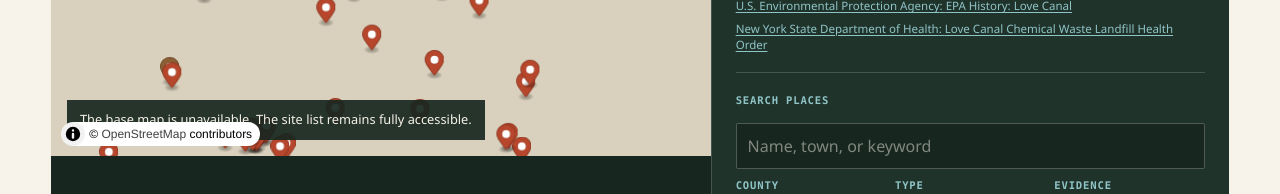
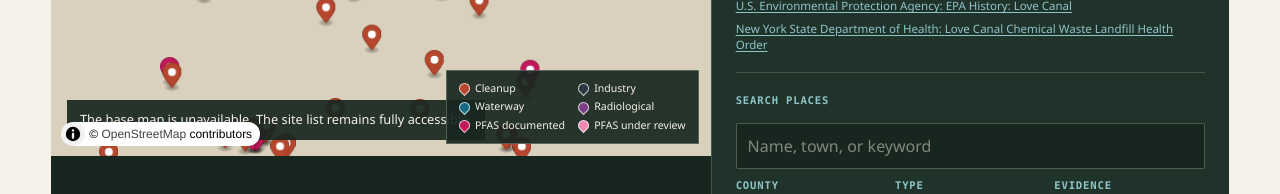
Before and after one commit to townefordmis/wnyatlas, a Next.js app: page / in a window 1280 px wide. Shown: the part 1452-1646 px from the top of the page. Built offline with nearby package versions, Linux system fonts and the light colour scheme; no server answers.

Commit message:
Expand PFAS map records and health context

```diff
--- a/src/app/globals.css
+++ b/src/app/globals.css
@@ -387,6 +387,39 @@ h1 {
   font-size: 0.8rem;
 }
 
+.atlas-map-legend {
+  position: absolute;
+  z-index: 5;
+  right: 0.75rem;
+  bottom: 0.75rem;
+  display: grid;
+  grid-template-columns: repeat(2, auto);
+  gap: 0.35rem 0.8rem;
+  max-width: calc(100% - 1.5rem);
+  padding: 0.65rem 0.75rem;
+  color: var(--paper);
+  border: 1px solid rgba(245, 241, 231, 0.26);
+  background: rgba(23, 39, 32, 0.92);
+  font-size: 0.66rem;
+  line-height: 1.25;
+}
+
+.atlas-map-legend span {
+  display: inline-flex;
+  align-items: center;
+  gap: 0.35rem;
+  white-space: nowrap;
+}
+
+.atlas-map-legend i {
+  width: 0.68rem;
+  height: 0.68rem;
+  flex: 0 0 auto;
+  border: 1px solid rgba(255, 255, 255, 0.74);
+  border-radius: 50% 50% 50% 0;
+  transform: rotate(-45deg);
+}
+
 .map-sidebar {
   display: flex;
   flex-direction: column;
@@ -587,6 +620,20 @@ h1 {
   color: var(--water-light);
   border: 1px solid rgba(143, 196, 199, 0.45);
   font-size: 0.68rem;
+}
+
+.map-pfas-status {
+  margin: 0.8rem 0 0;
+  padding: 0.65rem 0.7rem;
+  border-left: 4px solid #c2185b;
+  background: rgba(194, 24, 91, 0.12);
+  font-size: 0.78rem;
+  line-height: 1.45;
+}
+
+.map-pfas-status.is-under-review {
+  border-left-color: #f08ab4;
+  background: rgba(240, 138, 180, 0.1);
 }
 
 .map-sources {
@@ -969,6 +1016,38 @@ footer {
 
 .story-body {
   max-width: 820px;
+}
+
+.pfas-record-status,
+.pfas-health-context {
+  border-left: 5px solid #c2185b;
+  background: rgba(194, 24, 91, 0.07);
+}
+
+.pfas-record-status {
+  margin-top: 1.5rem;
+  padding: 1rem 1.1rem;
+}
+
+.pfas-record-status p {
+  margin-bottom: 0;
+}
+
+.story-body .pfas-health-context {
+  padding: clamp(1.25rem, 2.5vw, 2rem);
+}
+
+.pfas-health-sources {
+  display: grid;
+  gap: 0.55rem;
+  margin-top: 1.25rem;
+}
+
+.pfas-health-sources a {
+  color: #8f194c;
+  font-weight: 720;
+  text-decoration: underline;
+  text-underline-offset: 0.18em;
 }
 
 .story-body section + section {
--- a/src/app/sites/[id]/page.tsx
+++ b/src/app/sites/[id]/page.tsx
@@ -226,6 +226,16 @@ export default async function SitePage({ params }: SitePageProps) {
                 <p key={paragraph}>{paragraph}</p>
               ))}
               <p>{story.categoryContext}</p>
+              {(site.category === "pfas" || site.pfasStatus) && (
+                <div className="pfas-record-status">
+                  <strong>PFAS record status</strong>
+                  <p>
+                    {site.pfasStatus === "under-review"
+                      ? "Historical records and sampling information are being reviewed. This page does not present the property as a confirmed PFAS source."
+                      : "PFAS activity, investigation, or detection is documented in the cited site record. That documentation does not by itself establish off-site exposure or a health effect in any individual."}
+                  </p>
+                </div>
+              )}
               {site.atomicLegacy && (
                 <p>
                   <strong>{site.atomicLegacy.era}:</strong>{" "}
@@ -233,6 +243,52 @@ export default async function SitePage({ params }: SitePageProps) {
                 </p>
               )}
             </section>
+
+            {(site.category === "pfas" || site.pfasStatus) && (
+              <section className="pfas-health-context">
+                <p className="eyebrow">Health context</p>
+                <h2>Why PFAS are a long-term concern</h2>
+                <p>
+                  PFAS are a large family of manufactured chemicals. Many are highly
+                  persistent, and some can remain in the environment or build up in
+                  people and animals over time. Persistence can allow releases to move
+                  through groundwater, surface water, waste systems, food, and fish long
+                  after the original use has ended.
+                </p>
+                <p>
+                  Human studies have found associations between increased exposure to
+                  certain PFAS and higher cholesterol, lower antibody response to some
+                  vaccines, changes in liver enzymes, pregnancy-induced hypertension and
+                  preeclampsia, small decreases in birth weight, and kidney or testicular
+                  cancer for PFOA. Evidence differs by compound, and research continues.
+                  A site detection does not show that a particular person was exposed or
+                  that PFAS caused an illness.
+                </p>
+                <div className="pfas-health-sources">
+                  <a
+                    href="https://www.atsdr.cdc.gov/pfas/about/health-effects.html"
+                    target="_blank"
+                    rel="noreferrer"
+                  >
+                    ATSDR: How PFAS may affect health
+                  </a>
+                  <a
+                    href="https://www.epa.gov/pfas/our-current-understanding-human-health-and-environmental-risks-pfas"
+                    target="_blank"
+                    rel="noreferrer"
+                  >
+                    U.S. EPA: Current understanding of PFAS risks
+                  </a>
+                  <a
+                    href="https://www.health.ny.gov/environmental/water/drinking/emerging_pfas_publicwater"
+                    target="_blank"
+                    rel="noreferrer"
+                  >
+                    New York State: PFAS and drinking water
+                  </a>
+                </div>
+              </section>
+            )}
 
             {story.timeline.length > 0 && (
               <section>
--- a/src/components/atlas-map.tsx
+++ b/src/components/atlas-map.tsx
@@ -29,6 +29,25 @@ const evidenceLabels: Record<AtlasSite["evidenceStatus"], string> = {
   "research-lead": "Research lead",
 };
 
+const markerColors = {
+  cleanup: "#b6462c",
+  industry: "#263943",
+  pfas: "#c2185b",
+  pfasReview: "#f08ab4",
+  radiological: "#7b3f86",
+  waterway: "#176b87",
+} as const;
+
+function hasPfasRecord(site: AtlasSite) {
+  return site.category === "pfas" || Boolean(site.pfasStatus);
+}
+
+function getMarkerColor(site: AtlasSite) {
+  if (site.pfasStatus === "under-review") return markerColors.pfasReview;
+  if (hasPfasRecord(site)) return markerColors.pfas;
+  return markerColors[site.category];
+}
+
 export function AtlasMap() {
   const mapContainer = useRef<HTMLDivElement>(null);
   const detailPanel = useRef<HTMLDivElement>(null);
@@ -53,7 +72,10 @@ export function AtlasMap() {
           value.toLowerCase().includes(normalizedQuery),
         );
       const matchesCounty = county === "all" || site.county === county;
-      const matchesCategory = category === "all" || site.category === category;
+      const matchesCategory =
+        category === "all" ||
+        site.category === category ||
+        (category === "pfas" && hasPfasRecord(site));
       const matchesEvidence =
         evidence === "all" || site.evidenceStatus === evidence;
 
@@ -144,16 +166,7 @@ export function AtlasMap() {
     const markerStore = markers.current;
     featuredSites.forEach((site) => {
       const marker = new maplibregl.Marker({
-        color:
-          site.category === "waterway"
-            ? "#176b87"
-            : site.category === "radiological"
-              ? "#7b3f86"
-              : site.category === "pfas"
-                ? "#8b5e34"
-                : site.category === "industry"
-                  ? "#263943"
-                  : "#b6462c",
+        color: getMarkerColor(site),
         scale: 0.72,
         subpixelPositioning: true,
       })
@@ -238,6 +251,14 @@ export function AtlasMap() {
             ref={mapContainer}
             aria-label={`Interactive map of ${featuredSites.length} featured Western New York sites`}
           />
+          <div className="atlas-map-legend" aria-label="Map pin colors">
+            <span><i style={{ background: markerColors.cleanup }} /> Cleanup</span>
+            <span><i style={{ background: markerColors.industry }} /> Industry</span>
+            <span><i style={{ background: markerColors.waterway }} /> Waterway</span>
+            <span><i style={{ background: markerColors.radiological }} /> Radiological</span>
+            <span><i style={{ background: markerColors.pfas }} /> PFAS documented</span>
+            <span><i style={{ background: markerColors.pfasReview }} /> PFAS under review</span>
+          </div>
           {mapUnavailable && (
             <p className="map-status" role="status">
               The base map is unavailable. The site list remains fully accessible.
@@ -386,6 +407,14 @@ export function AtlasMap() {
               </p>
               <h3>{displayedSite.name}</h3>
               <p>{displayedSite.summary}</p>
+              {displayedSite.pfasStatus && (
+                <p className={`map-pfas-status is-${displayedSite.pfasStatus}`}>
+                  <strong>PFAS:</strong>{" "}
+                  {displayedSite.pfasStatus === "documented"
+                    ? "Documented in the site record"
+                    : "Records and sampling are under review; no PFAS conclusion is presented"}
+                </p>
+              )}
               {displayedSite.atomicLegacy && (
                 <p>
                   <strong>{displayedSite.atomicLegacy.era}:</strong>{" "}
--- a/src/components/site-directory.tsx
+++ b/src/components/site-directory.tsx
@@ -35,7 +35,10 @@ export function SiteDirectory() {
         site.summary,
       ].some((value) => value.toLowerCase().includes(normalizedQuery));
     const matchesCounty = county === "all" || site.county === county;
-    const matchesCategory = category === "all" || site.category === category;
+    const matchesCategory =
+      category === "all" ||
+      site.category === category ||
+      (category === "pfas" && Boolean(site.pfasStatus));
 
     return matchesQuery && matchesCounty && matchesCategory;
   });
--- a/src/data/featured-sites.ts
+++ b/src/data/featured-sites.ts
@@ -793,6 +793,7 @@ const featuredSiteRecords: AtlasSite[] = [
     municipality: "Cheektowaga",
     county: "Erie",
     category: "cleanup",
+    pfasStatus: "under-review",
     summary:
       "Former municipal and industrial landfill bordering Transit Road where drums and contaminated material were removed, wastes were consolidated beneath engineered caps, and long-term monitoring continues.",
     evidenceStatus: "well-documented",
@@ -875,6 +876,7 @@ const featuredSiteRecords: AtlasSite[] = [
     municipality: "Niagara Falls",
     county: "Niagara",
     category: "pfas",
+    pfasStatus: "documented",
     summary:
       "Federal and state investigations of PFAS associated with historical use and releases of aqueous film-forming firefighting foam at the air station.",
     evidenceStatus: "research-in-progress",
@@ -898,6 +900,7 @@ const featuredSiteRecords: AtlasSite[] = [
     municipality: "Mayville",
     county: "Chautauqua",
     category: "pfas",
+    pfasStatus: "documented",
     summary:
       "Ongoing investigation of PFNA detected in the village water system and in environmental media near a former firefighting-training area; replacement supply and treatment measures were implemented.",
     evidenceStatus: "research-in-progress",
@@ -916,6 +919,7 @@ const featuredSiteRecords: AtlasSite[] = [
     municipality: "Buffalo",
     county: "Erie",
     category: "pfas",
+    pfasStatus: "documented",
     summary:
       "Brownfield investigation at 90 Erie Street documented PFAS impacts in groundwater alongside contaminants associated with historic fill; remediation planning remains part of the site record.",
     evidenceStatus: "research-in-progress",
@@ -1489,6 +1493,7 @@ const featuredSiteRecords: AtlasSite[] = [
     municipality: "Buffalo",
     county: "Erie",
     category: "cleanup",
+    pfasStatus: "under-review",
     summary:
       "Former luxury-automobile manufacturing complex around Great Arrow Avenue and Elmwood Avenue. State records identify petroleum impacts, industrial fill, metals, PCBs, solvents, underground tanks, and later hazardous-material storage across separately managed brownfield parcels; investigation at 157 Great Arrow was updated to include PFAS sampling.",
     evidenceStatus: "research-in-progress",
--- a/src/data/historic-cleanup-expansion.ts
+++ b/src/data/historic-cleanup-expansion.ts
@@ -1473,6 +1473,7 @@ export const historicCleanupExpansion: AtlasSite[] = [
     municipality: "Town of Ischua",
     county: "Cattaraugus",
     category: "cleanup",
+    pfasStatus: "documented",
     summary:
       "Inactive capped landfill that operated from 1972 to 1975 and reportedly received industrial, commercial, medical and household refuse, including TCE-laced sawdust. DEC detected PFOA, PFOS and 1,4-dioxane in groundwater and lists the property as a potential site under characterization.",
     evidenceStatus: "research-in-progress",
@@ -1702,6 +1703,7 @@ export const historicCleanupExpansion: AtlasSite[] = [
     municipality: "Jamestown",
     county: "Chautauqua",
     category: "cleanup",
+    pfasStatus: "documented",
     summary:
       "Former woolen mill and hardware-manufacturing complex beside the Chadakoin River where electroplating, die-casting, and metal finishing left metals, PCBs, chlorinated solvents, and vapor concerns. DEC determined that the site posed a significant threat and selected a multi-part remedy.",
     evidenceStatus: "well-documented",
@@ -1747,6 +1749,7 @@ export const historicCleanupExpansion: AtlasSite[] = [
     municipality: "Jamestown",
     county: "Chautauqua",
     category: "cleanup",
+    pfasStatus: "documented",
     summary:
       "Downtown property historically used by a photo facility, dry cleaner, taxi company, automotive repair shop, and parking garage. Deep chlorinated-solvent contamination required major excavation, groundwater treatment, vapor mitigation, and continuing controls; recent site-well monitoring also documented benzene, PFOA, and PFOS above applicable groundwater values.",
     evidenceStatus: "well-documented",
--- a/src/types/site.ts
+++ b/src/types/site.ts
@@ -46,6 +46,7 @@ export type AtlasSite = {
     | "Allegany"
     | "Wyoming";
   category: "industry" | "cleanup" | "radiological" | "waterway" | "pfas";
+  pfasStatus?: "documented" | "under-review";
   summary: string;
   evidenceStatus: EvidenceStatus;
   coordinates: [longitude: number, latitude: number];
```
